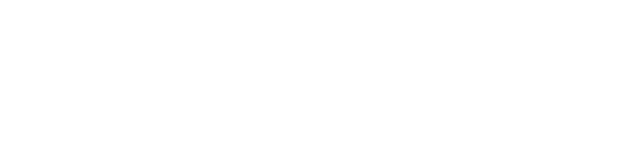
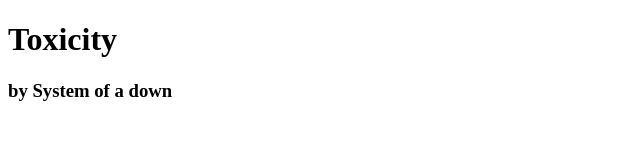
Before and after one commit to arkwis253/nauka-gita, a plain HTML site: page index.html in a window 1280 px wide. Shown: the whole page, without its empty margins (0-640 px from the left). Drawn offline with Linux system fonts and the light colour scheme; files that its build step writes are made by us from their sources.

Commit message:
Add header

```diff
--- a/index.html
+++ b/index.html
@@ -7,6 +7,9 @@
     <link rel="stylesheet" href="style.css">
 </head>
 <body>
-
+    <header>
+        <h1>Toxicity</h1>
+        <h3>by System of a down</h3>
+    </header>
 </body>
 </html>
```
Also changed, not shown: 1 other file.
